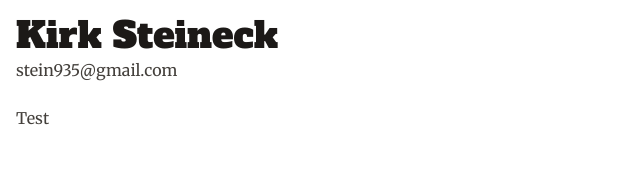
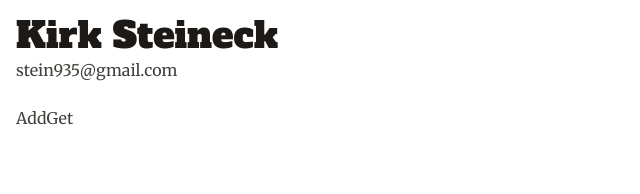
Before and after one commit to stein935/kirksteineck, a React (Vite) app: page / in a window 1280 px wide. Shown: the top 194 px of the page, without its empty margins (0-640 px from the left). Built offline with nearby package versions, Linux system fonts and the light colour scheme.

Commit message:
testing firestore

```diff
--- a/src/App.tsx
+++ b/src/App.tsx
@@ -3,6 +3,48 @@ import "@fontsource/ubuntu-mono";
 import "@fontsource/merriweather";
 import "@fontsource/alfa-slab-one";
 import "./App.css";
+
+import { initializeApp } from "firebase/app";
+import { getFirestore } from "firebase/firestore";
+import { collection, addDoc, getDocs } from "firebase/firestore";
+
+// TODO: Replace the following with your app's Firebase project configuration
+// See: https://support.google.com/firebase/answer/7015592
+const firebaseConfig = {
+  apiKey: "AIzaSyDSA25vkFkmdS7y_7pB8sx9h7RlN18O48E",
+  authDomain: "kirk-steineck.firebaseapp.com",
+  projectId: "kirk-steineck",
+  storageBucket: "kirk-steineck.appspot.com",
+  messagingSenderId: "534268045988",
+  appId: "1:534268045988:web:0a0c206c29f2be80c89431",
+  measurementId: "G-9S4JN1MJP7",
+};
+
+// Initialize Firebase
+const app = initializeApp(firebaseConfig);
+
+// Initialize Cloud Firestore and get a reference to the service
+const db = getFirestore(app);
+
+const addUser = async () => {
+  try {
+    const docRef = await addDoc(collection(db, "users"), {
+      first: "Ada",
+      last: "Lovelace",
+      born: 1815,
+    });
+    console.log("Document written with ID: ", docRef.id);
+  } catch (e) {
+    console.error("Error adding document: ", e);
+  }
+};
+
+const getUser = async () => {
+  const querySnapshot = await getDocs(collection(db, "users"));
+  querySnapshot.forEach((doc) => {
+    console.log(`${doc.id} => ${doc.data()}`);
+  });
+};
 
 function App() {
   return (
@@ -11,7 +53,8 @@ function App() {
         <div className="pt-4">
           <h1 className="font-display mb-0">Kirk Steineck</h1>
           <p className="mt-0">stein935@gmail.com</p>
-          <p>Test</p>
+          <button onClick={addUser}>Add</button>
+          <button onClick={getUser}>Get</button>
         </div>
       </div>
     </>
--- a/src/main.tsx
+++ b/src/main.tsx
@@ -1,7 +1,6 @@
 import React from "react";
 import ReactDOM from "react-dom/client";
 import App from "./App.tsx";
-// import '/node_modules/modern-normalize/modern-normalize.css';
 
 ReactDOM.createRoot(document.getElementById("root")!).render(
   <React.StrictMode>
```
